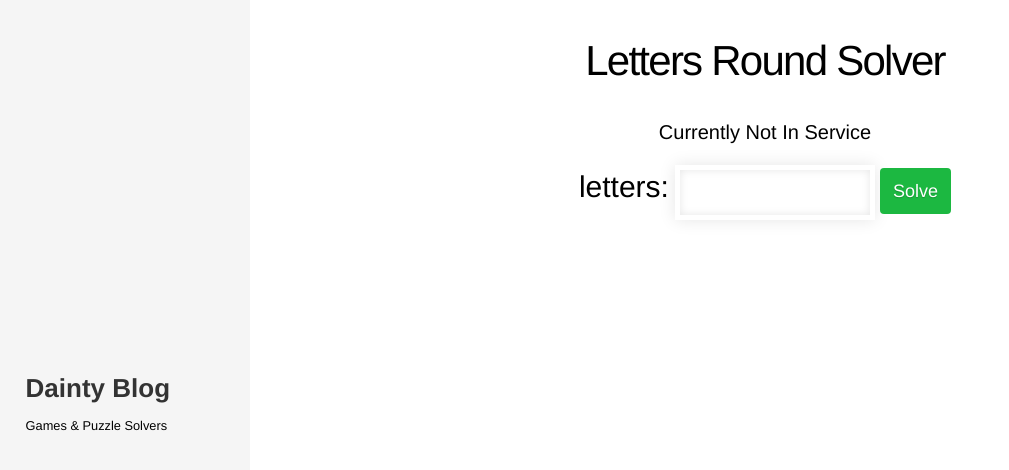
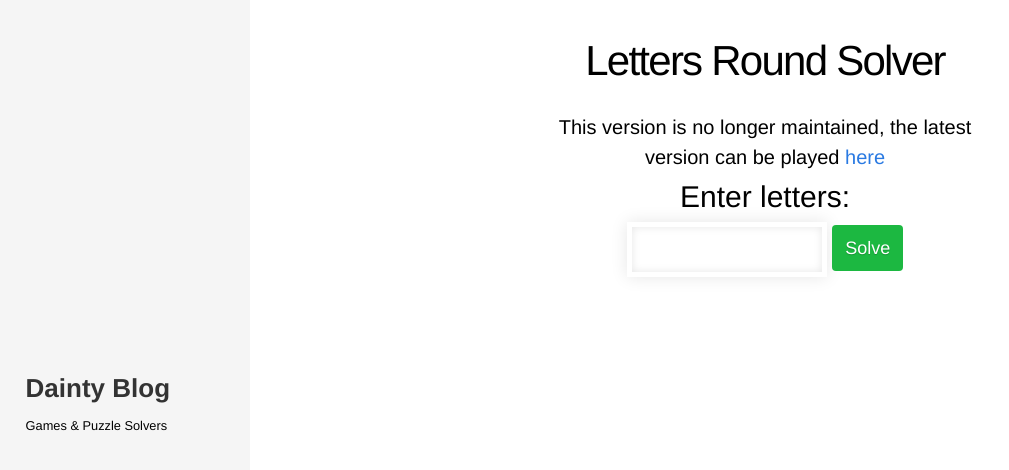
Before and after one commit to PayamBen/PayamBen.github.io, a Jekyll site: the page built from lettersGame.html, in a window 1280 px wide. Shown: the top 470 px of the page, without its empty margins (0-1009 px from the left). Built offline with Jekyll 4.4.1, drawn with Linux system fonts in a browser that asks for light colours.

Commit message:
Update lettersGame.html

```diff
--- a/lettersGame.html
+++ b/lettersGame.html
@@ -78,8 +78,8 @@ permalink: /letters-numbers-solver/
 </head>
 <body>
 	<div id="main">
-		<h1>Currently Not In Service</h1>
-		<span class="label">letters:</span>
+		<p>This version is no longer maintained, the latest version can be played <a href="/lettersGameV2.html">here</a></p>
+		<p class="label">Enter letters:</p>
 		<input id="letters" type="text"/>
 		<span class="button-green" id="solveIt">Solve</span>
 		<pre id="answer"></pre>
```
